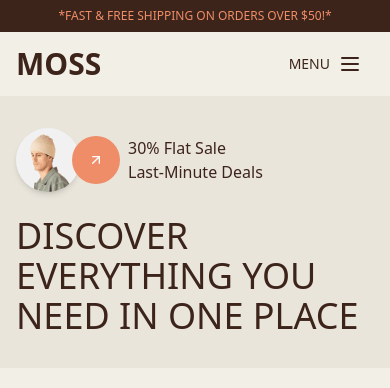
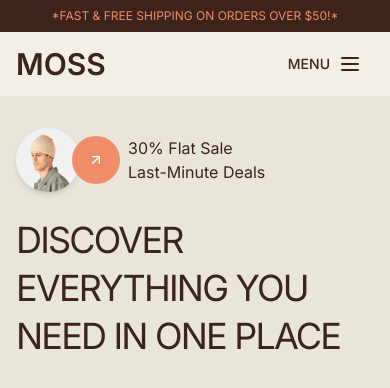
Before and after one commit to wagbubu/c3-interactive-exam, a Next.js app: page / in a window 390 px wide. Shown: the top 388 px of the page. Built offline with nearby package versions, Linux system fonts and the light colour scheme.

Commit message:
Make hero section for mobile

```diff
--- a/app/globals.css
+++ b/app/globals.css
@@ -11,7 +11,7 @@
 @theme inline {
   --color-background: var(--background);
   --color-foreground: var(--foreground);
-  --font-sans: var(--font-geist-sans);
+  --font-sans: var(--font-inter-sans);
   --font-mono: var(--font-geist-mono);
   --color-sidebar-ring: var(--sidebar-ring);
   --color-sidebar-border: var(--sidebar-border);
--- a/app/layout.tsx
+++ b/app/layout.tsx
@@ -1,11 +1,11 @@
 import type { Metadata } from "next";
-import { Geist, Geist_Mono } from "next/font/google";
+import { Inter, Geist_Mono } from "next/font/google";
 import "./globals.css";
 import Banner from "@/components/Banner";
 import Navbar from "@/components/Navbar";
 
-const geistSans = Geist({
-  variable: "--font-geist-sans",
+const inter = Inter({
+  variable: "--font-inter-sans",
   subsets: ["latin"],
 });
 
@@ -27,7 +27,7 @@
   return (
     <html lang="en">
       <body
-        className={`${geistSans.variable} ${geistMono.variable} antialiased bg-moss-springwood`}
+        className={`${inter.className} ${geistMono.variable} antialiased bg-moss-springwood`}
       >
         <Banner />
         <Navbar />
--- a/components/Hero.tsx
+++ b/components/Hero.tsx
@@ -26,7 +26,7 @@
         </div>
       </div>
       <div>
-        <h1 className="upeprcase text-4xl">
+        <h1 className="upeprcase text-4xl tracking-tighter leading-12">
           DISCOVER EVERYTHING YOU NEED IN ONE PLACE
         </h1>
       </div>
```
